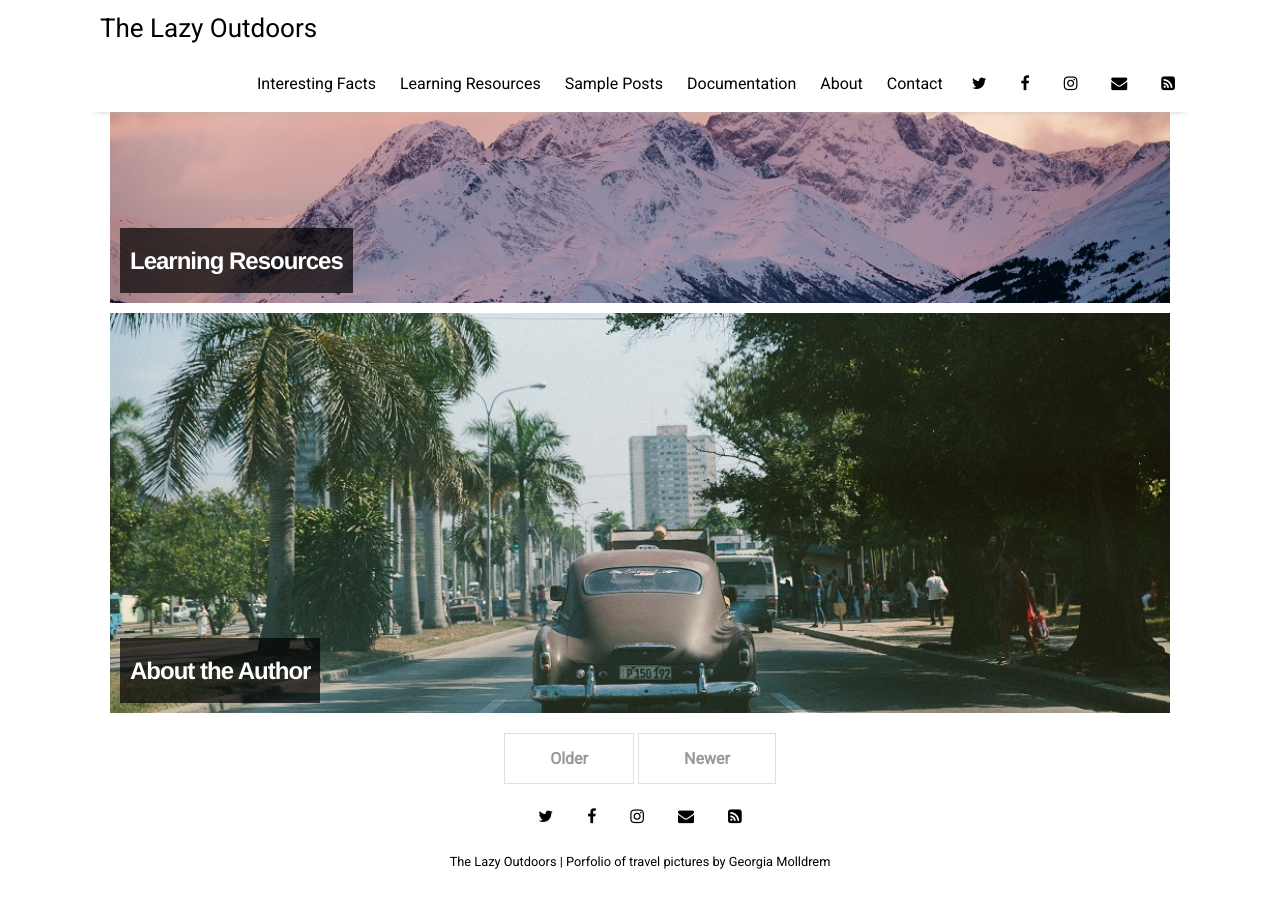
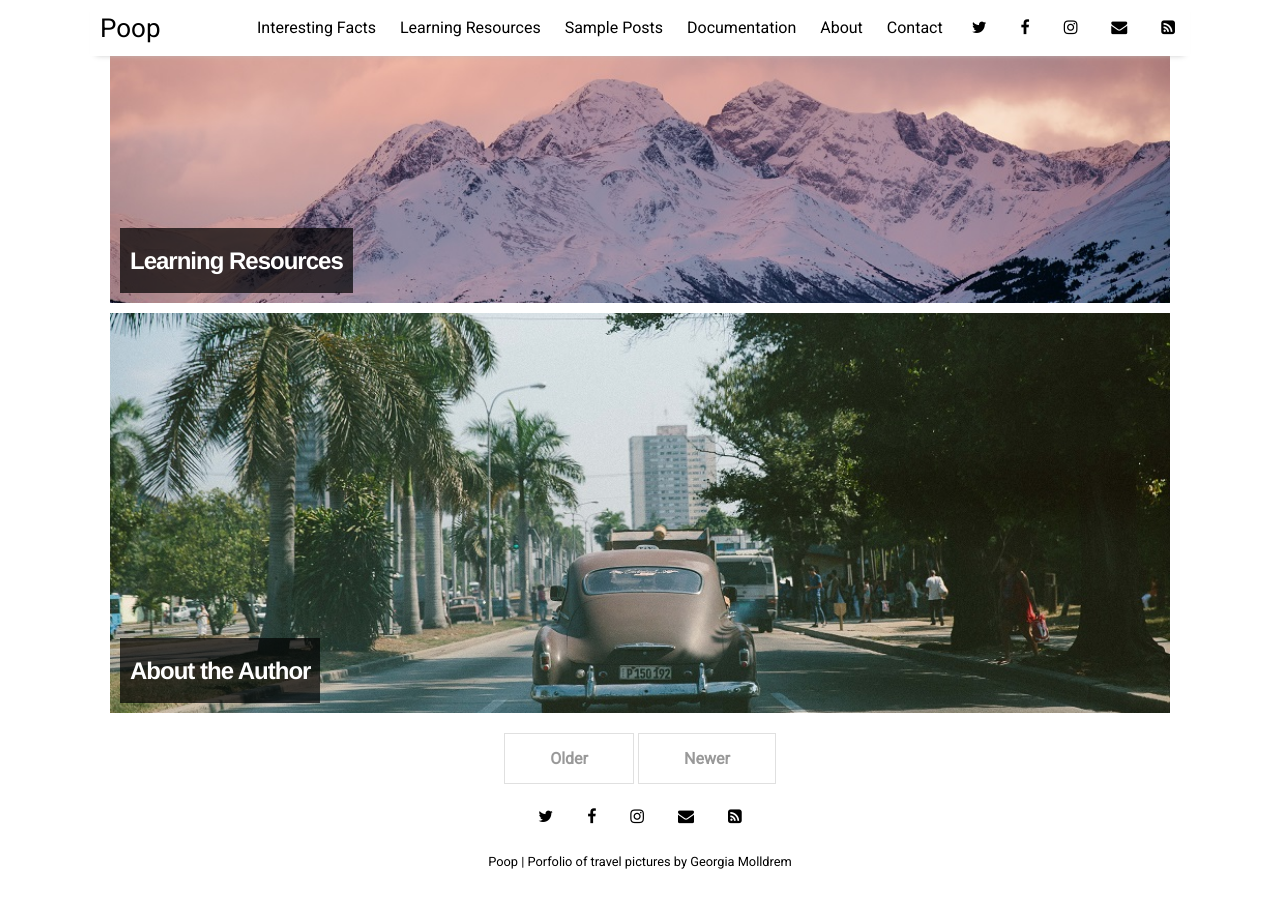
Before and after one commit to grmolldrem/TheLazyOutdoors, a Jekyll site: the page built from index.html, in a window 1280 px wide and 900 px high, scrolled down 1398 px. Built offline with Jekyll 4.4.1, drawn with Linux system fonts in a browser that asks for light colours; nearby versions of some CDN libraries; the list of posts is cut into pages by our own code.

Commit message:
Update _config.yml

```diff
--- a/_config.yml
+++ b/_config.yml
@@ -10,7 +10,7 @@ permalink:           /:title
 plugins:             [jekyll-paginate, jekyll-sitemap, jekyll-feed, jekyll-seo-tag]
 
 # Customise atom feed settings (this is where Jekyll-Feed gets configuration information)
-title:		           "The Lazy Outdoors"
+title:		           "Poop"
 description:	       "Porfolio of travel pictures"
 author:              "Georgia Molldrem"
 
```
